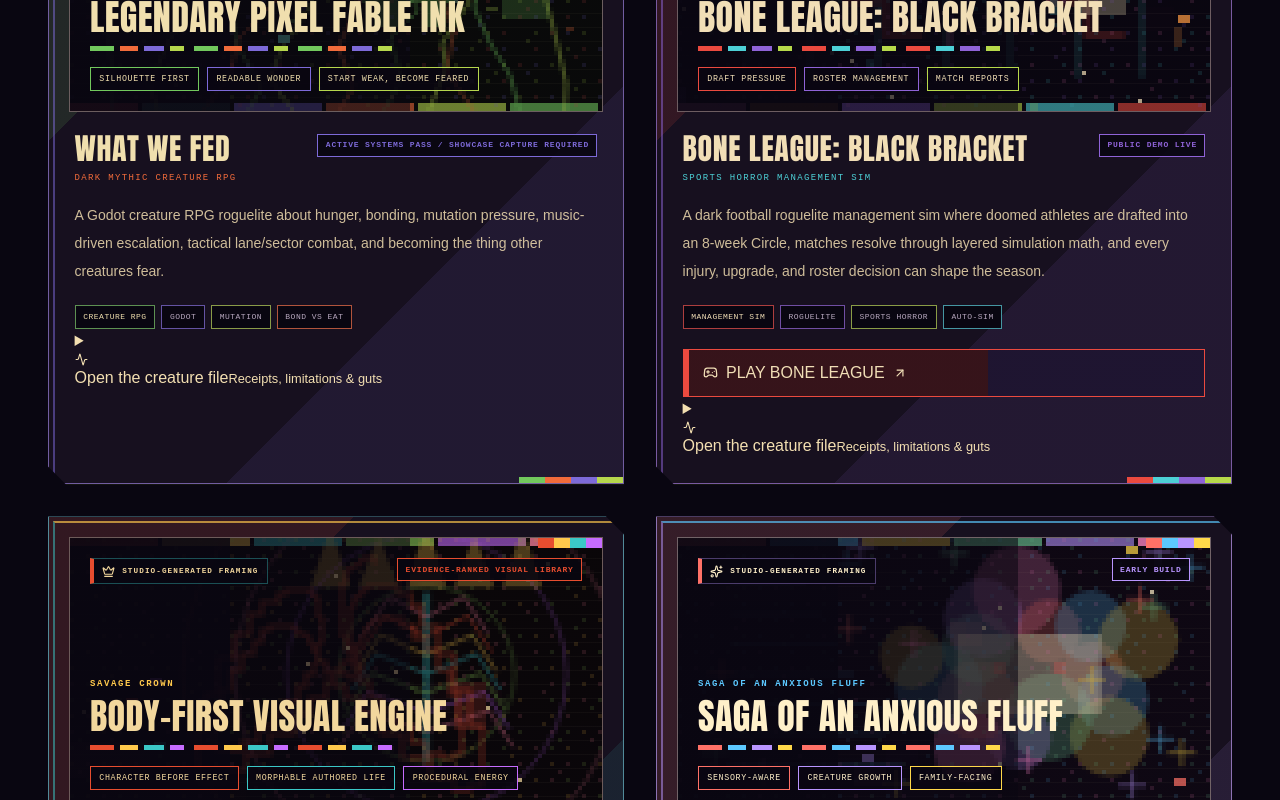
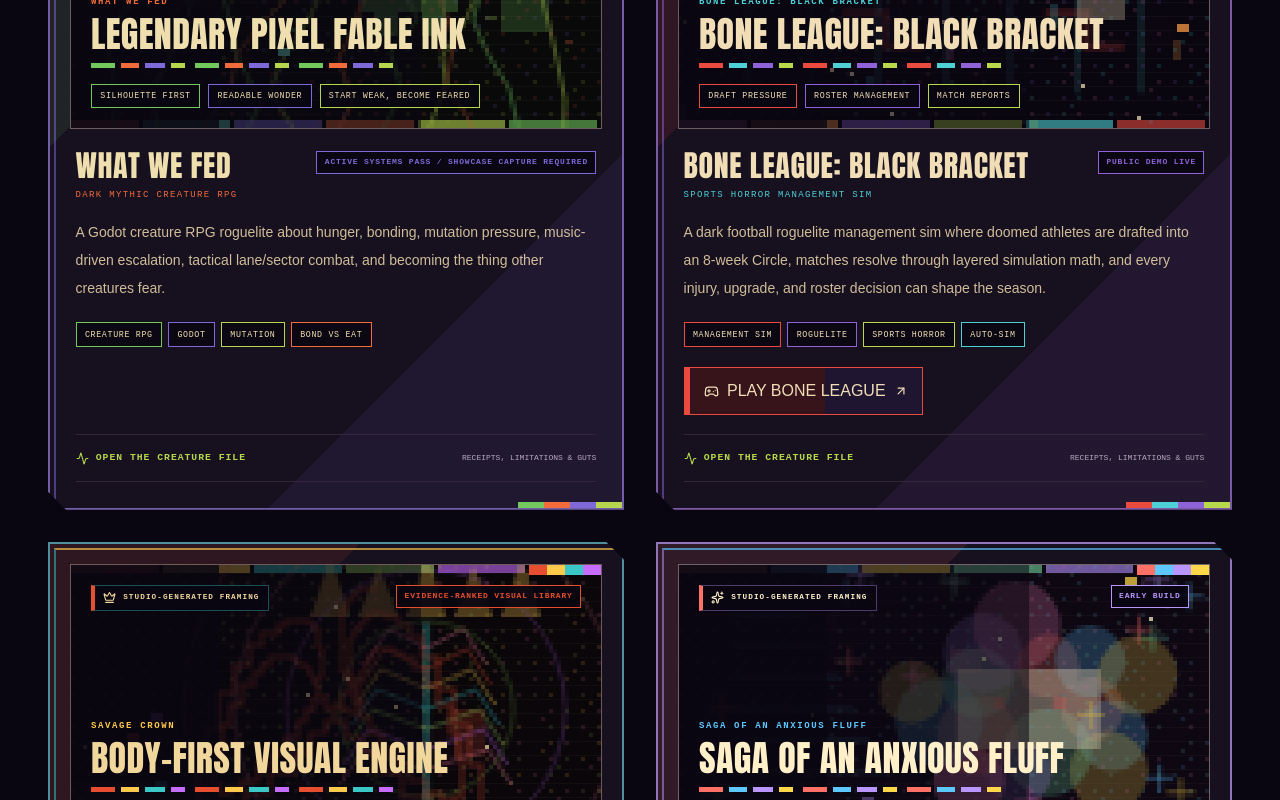
Before and after one commit to ultramonkey23/Ultramonkeydog-studios-, a React (Vite) app: page / in a window 1280 px wide. Shown: the part 3340-4140 px from the top of the page. Built offline with nearby package versions, Linux system fonts and the light colour scheme.

Commit message:
Replace dense project-card layout with drawer-based presentation

```diff
--- a/src/project-material.css
+++ b/src/project-material.css
@@ -8,23 +8,11 @@
   display: flex;
   height: 100%;
   flex-direction: column;
-  border: 1px solid color-mix(in srgb, var(--project-secondary) 48%, var(--umd-line));
+  border: 2px solid color-mix(in srgb, var(--project-secondary) 52%, var(--umd-line));
   background:
-    linear-gradient(
-      135deg,
-      color-mix(in srgb, var(--project-accent) 13%, var(--umd-panel)) 0 26%,
-      var(--umd-panel) 26% 68%,
-      color-mix(in srgb, var(--project-secondary) 10%, var(--umd-panel)) 68% 100%
-    );
-  box-shadow: 8px 8px 0 color-mix(in srgb, var(--project-pop) 16%, var(--umd-shadow));
-  clip-path: polygon(
-    0 0,
-    calc(100% - 18px) 0,
-    100% 18px,
-    100% 100%,
-    18px 100%,
-    0 calc(100% - 18px)
-  );
+    linear-gradient(135deg, color-mix(in srgb, var(--project-accent) 11%, var(--umd-panel)) 0 26%, var(--umd-panel) 26% 72%, color-mix(in srgb, var(--project-secondary) 9%, var(--umd-panel)) 72% 100%);
+  box-shadow: 9px 9px 0 color-mix(in srgb, var(--project-pop) 25%, var(--umd-shadow));
+  clip-path: polygon(0 0, calc(100% - 18px) 0, 100% 18px, 100% 100%, 18px 100%, 0 calc(100% - 18px));
 }
 
 .project-card::before {
@@ -42,38 +30,27 @@
   bottom: 0;
   width: 104px;
   height: 6px;
-  background: linear-gradient(
-    90deg,
-    var(--project-accent) 0 25%,
-    var(--project-signal) 25% 50%,
-    var(--project-secondary) 50% 75%,
-    var(--project-pop) 75% 100%
-  );
+  background: linear-gradient(90deg, var(--project-accent) 0 25%, var(--project-signal) 25% 50%, var(--project-secondary) 50% 75%, var(--project-pop) 75% 100%);
   content: "";
 }
 
 .project-card__visual {
   position: relative;
-  min-height: 17rem;
+  min-height: 18rem;
   overflow: hidden;
   border: 1px solid color-mix(in srgb, var(--project-structure) 30%, var(--umd-line-soft));
   background: var(--umd-ground);
 }
 
 .project-card__visual > .procedural-field {
-  opacity: 0.96;
+  opacity: 0.98;
 }
 
 .project-card__visual-shade {
   position: absolute;
   inset: 0;
   background:
-    linear-gradient(
-      90deg,
-      rgba(9, 6, 17, 0.94) 0 30%,
-      rgba(9, 6, 17, 0.66) 30% 64%,
-      rgba(9, 6, 17, 0.18) 64% 100%
-    ),
+    linear-gradient(90deg, rgba(9, 6, 17, 0.93) 0 28%, rgba(9, 6, 17, 0.62) 28% 66%, rgba(9, 6, 17, 0.18) 66% 100%),
     repeating-linear-gradient(0deg, transparent 0 13px, rgba(243, 223, 177, 0.045) 13px 14px);
 }
 
@@ -83,31 +60,20 @@
   right: 0;
   z-index: 2;
   display: grid;
-  grid-template-columns: repeat(4, 16px);
+  grid-template-columns: repeat(4, 18px);
   height: 10px;
 }
 
-.project-card__color-tabs span:nth-child(1) {
-  background: var(--project-accent);
-}
-
-.project-card__color-tabs span:nth-child(2) {
-  background: var(--project-signal);
-}
-
-.project-card__color-tabs span:nth-child(3) {
-  background: var(--project-secondary);
-}
-
-.project-card__color-tabs span:nth-child(4) {
-  background: var(--project-pop);
-}
+.project-card__color-tabs span:nth-child(1) { background: var(--project-accent); }
+.project-card__color-tabs span:nth-child(2) { background: var(--project-signal); }
+.project-card__color-tabs span:nth-child(3) { background: var(--project-secondary); }
+.project-card__color-tabs span:nth-child(4) { background: var(--project-pop); }
 
 .project-card__visual-content {
   position: relative;
   z-index: 1;
   display: flex;
-  min-height: 17rem;
+  min-height: 18rem;
   flex-direction: column;
   justify-content: space-between;
   padding: 1.25rem;
@@ -120,7 +86,7 @@
   gap: 0.45rem;
   border: 1px solid color-mix(in srgb, var(--project-secondary) 38%, transparent);
   border-left: 4px solid var(--project-accent);
-  background: rgba(9, 6, 17, 0.72);
+  background: rgba(9, 6, 17, 0.78);
   padding: 0.34rem 0.5rem;
   color: var(--project-structure);
   font-family: var(--font-mono);
@@ -134,22 +100,13 @@
   width: min(19rem, 84%);
   height: 5px;
   margin-top: 0.75rem;
-  background: repeating-linear-gradient(
-    90deg,
-    var(--project-accent) 0 24px,
-    transparent 24px 30px,
-    var(--project-signal) 30px 48px,
-    transparent 48px 54px,
-    var(--project-secondary) 54px 74px,
-    transparent 74px 80px,
-    var(--project-pop) 80px 94px,
-    transparent 94px 104px
-  );
+  background: repeating-linear-gradient(90deg, var(--project-accent) 0 24px, transparent 24px 30px, var(--project-signal) 30px 48px, transparent 48px 54px, var(--project-secondary) 54px 74px, transparent 74px 80px, var(--project-pop) 80px 94px, transparent 94px 104px);
 }
 
-.project-card__facet {
+.project-card__facet,
+.project-card__tag {
   border: 1px solid color-mix(in srgb, var(--project-structure) 34%, transparent);
-  background: rgba(9, 6, 17, 0.78);
+  background: rgba(9, 6, 17, 0.84);
   padding: 0.32rem 0.52rem;
   color: var(--project-structure);
   font-family: var(--font-mono);
@@ -158,23 +115,112 @@
   text-transform: uppercase;
 }
 
-.project-card__facet[data-facet-index="0"] {
-  border-color: var(--project-accent);
-}
-
-.project-card__facet[data-facet-index="1"] {
-  border-color: var(--project-secondary);
-}
-
-.project-card__facet[data-facet-index="2"] {
-  border-color: var(--project-pop);
-}
+.project-card__facet[data-facet-index="0"],
+.project-card__tag[data-tag-index="0"] { border-color: var(--project-accent); }
+.project-card__facet[data-facet-index="1"],
+.project-card__tag[data-tag-index="1"] { border-color: var(--project-secondary); }
+.project-card__facet[data-facet-index="2"],
+.project-card__tag[data-tag-index="2"] { border-color: var(--project-pop); }
+.project-card__tag[data-tag-index="3"] { border-color: var(--project-signal); }
 
 .project-card__body {
   display: flex;
   flex: 1;
   flex-direction: column;
   padding: 1.35rem 0.35rem 0.35rem;
+}
+
+.project-card__status,
+.project-card__evidence-state {
+  display: inline-flex;
+  border: 1px solid currentColor;
+  padding: 0.28rem 0.46rem;
+  background: rgba(9, 6, 17, 0.9);
+  font-family: var(--font-mono);
+  font-size: 0.5rem;
+  font-weight: 700;
+  letter-spacing: 0.1em;
+  text-transform: uppercase;
+}
+
+.project-card__status--playable,
+.project-card__evidence-state--promoted { color: var(--project-pop); }
+.project-card__status--native,
+.project-card__evidence-state--partial { color: var(--project-accent); }
+.project-card__status--packet,
+.project-card__evidence-state--reference { color: var(--project-signal); }
+.project-card__status--early,
+.project-card__status--capture,
+.project-card__evidence-state--capture { color: var(--project-secondary); }
+
+.project-card__action {
+  display: inline-flex;
+  width: fit-content;
+  min-height: 42px;
+  align-items: center;
+  gap: 0.5rem;
+  border: 1px solid var(--project-accent);
+  border-left-width: 6px;
+  background: linear-gradient(90deg, color-mix(in srgb, var(--project-accent) 20%, var(--umd-ground)) 0 58%, color-mix(in srgb, var(--project-secondary) 16%, var(--umd-ground)) 58% 100%);
+  padding: 0.68rem 0.9rem;
+  color: var(--project-structure);
+  font-size: 0.72rem;
+  font-weight: 800;
+  text-decoration: none;
+  text-transform: uppercase;
+}
+
+.project-card__action:hover {
+  transform: translate(2px, -2px);
+  background: linear-gradient(90deg, var(--project-accent) 0 66%, var(--project-secondary) 66% 100%);
+  color: var(--umd-ground);
+}
+
+.project-card__drawer {
+  margin-top: auto;
+  padding-top: 1.2rem;
+}
+
+.project-card__drawer summary {
+  display: flex;
+  min-height: 48px;
+  align-items: center;
+  justify-content: space-between;
+  gap: 0.8rem;
+  border-top: 1px solid var(--umd-line-soft);
+  border-bottom: 1px solid var(--umd-line-soft);
+  padding: 0.75rem 0;
+  cursor: pointer;
+  list-style: none;
+}
+
+.project-card__drawer summary::-webkit-details-marker { display: none; }
+
+.project-card__drawer summary > span {
+  display: inline-flex;
+  align-items: center;
+  gap: 0.45rem;
+  color: var(--project-pop);
+  font-family: var(--font-mono);
+  font-size: 0.61rem;
+  font-weight: 900;
+  letter-spacing: 0.1em;
+  text-transform: uppercase;
+}
+
+.project-card__drawer summary small {
+  color: var(--umd-ash);
+  font-family: var(--font-mono);
+  font-size: 0.5rem;
+  text-transform: uppercase;
+}
+
+.project-card__drawer[open] summary {
+  border-bottom: 4px solid var(--project-accent);
+}
+
+.project-card__drawer-body {
+  padding: 1rem 0 0.4rem;
 }
 
 .project-card__truth,
@@ -194,8 +240,7 @@
   right: 0.5rem;
   width: 20px;
   height: 20px;
-  background:
-    linear-gradient(90deg, var(--project-signal) 0 50%, var(--project-pop) 50% 100%);
+  background: linear-gradient(90deg, var(--project-signal) 0 50%, var(--project-pop) 50% 100%);
   clip-path: polygon(0 0, 100% 0, 100% 45%, 45% 45%, 45% 100%, 0 100%);
   content: "";
   opacity: 0.72;
@@ -213,140 +258,20 @@
   background: var(--umd-ground);
 }
 
-.project-card__evidence-media img {
-  image-rendering: auto;
-}
+.project-card__evidence-media img { image-rendering: auto; }
 
 .project-card__evidence-empty {
   display: grid;
   min-height: 7rem;
   place-items: center;
   border-bottom: 1px solid var(--umd-line-soft);
-  background:
-    repeating-conic-gradient(
-      from 45deg,
-      color-mix(in srgb, var(--project-secondary) 16%, transparent) 0 25%,
-      transparent 0 50%
-    ) 0 0 / 8px 8px,
-    var(--umd-ground);
+  background: repeating-conic-gradient(from 45deg, color-mix(in srgb, var(--project-secondary) 16%, transparent) 0 25%, transparent 0 50%) 0 0 / 8px 8px, var(--umd-ground);
   color: var(--project-pop);
-}
-
-.project-card__status,
-.project-card__evidence-state {
-  display: inline-flex;
-  border: 1px solid currentColor;
-  padding: 0.28rem 0.46rem;
-  background: rgba(9, 6, 17, 0.88);
-  font-family: var(--font-mono);
-  font-size: 0.5rem;
-  font-weight: 700;
-  letter-spacing: 0.1em;
-  text-transform: uppercase;
-}
-
-.project-card__status--playable,
-.project-card__evidence-state--promoted {
-  color: var(--project-pop);
-}
-
-.project-card__status--native,
-.project-card__evidence-state--partial {
-  color: var(--project-accent);
-}
-
-.project-card__status--packet,
-.project-card__evidence-state--reference {
-  color: var(--project-signal);
-}
-
-.project-card__status--early,
-.project-card__status--capture,
-.project-card__evidence-state--capture {
-  color: var(--project-secondary);
-}
-
-.project-card__tag {
-  border: 1px solid var(--umd-line-soft);
-  background: var(--umd-ground);
-  padding: 0.3rem 0.48rem;
-  color: var(--umd-ash);
-  font-family: var(--font-mono);
-  font-size: 0.5rem;
-  letter-spacing: 0.06em;
-  text-transform: uppercase;
-}
-
-.project-card__tag[data-tag-index="0"],
-.project-card__tag[data-tag-index="4"] {
-  border-color: color-mix(in srgb, var(--project-accent) 66%, var(--umd-line-soft));
-  color: var(--project-structure);
-}
-
-.project-card__tag[data-tag-index="1"],
-.project-card__tag[data-tag-index="5"] {
-  border-color: color-mix(in srgb, var(--project-secondary) 66%, var(--umd-line-soft));
-}
-
-.project-card__tag[data-tag-index="2"] {
-  border-color: color-mix(in srgb, var(--project-pop) 66%, var(--umd-line-soft));
-}
-
-.project-card__tag[data-tag-index="3"] {
-  border-color: color-mix(in srgb, var(--project-signal) 66%, var(--umd-line-soft));
-}
-
-.project-card__action {
-  display: inline-flex;
-  min-height: 40px;
-  align-items: center;
-  gap: 0.5rem;
-  border: 1px solid var(--project-accent);
-  border-left-width: 6px;
-  background:
-    linear-gradient(
-      90deg,
-      color-mix(in srgb, var(--project-accent) 20%, var(--umd-ground)) 0 58%,
-      color-mix(in srgb, var(--project-secondary) 16%, var(--umd-ground)) 58% 100%
-    );
-  padding: 0.68rem 0.9rem;
-  color: var(--project-structure);
-  font-size: 0.72rem;
-  font-weight: 800;
-  text-transform: uppercase;
-  transition: transform 120ms steps(1, end), background 120ms steps(1, end), color 120ms steps(1, end);
-}
-
-.project-card__action:hover {
-  transform: translate(2px, -2px);
-  background:
-    linear-gradient(90deg, var(--project-accent) 0 66%, var(--project-secondary) 66% 100%);
-  color: var(--umd-ground);
-}
-
-/* Variable-length evidence cards flow independently instead of stretching into paired rows. */
-#slate .grid.grid-cols-1.gap-8 {
-  display: block;
-  columns: 1;
-  column-gap: 2.5rem;
-}
-
-#slate .grid.grid-cols-1.gap-8 > .project-card {
-  width: 100%;
-  height: auto;
-  margin: 0 0 2.5rem;
-  break-inside: avoid;
-}
-
-@media (min-width: 1024px) {
-  #slate .grid.grid-cols-1.gap-8 {
-    columns: 2;
-  }
 }
 
 @media (max-width: 640px) {
   .project-card {
-    box-shadow: 5px 5px 0 color-mix(in srgb, var(--project-pop) 18%, var(--umd-shadow));
+    box-shadow: 5px 5px 0 color-mix(in srgb, var(--project-pop) 20%, var(--umd-shadow));
   }
 
   .project-card__visual,
@@ -355,6 +280,11 @@
   }
 
   .project-card__visual-shade {
-    background: rgba(9, 6, 17, 0.52);
+    background: rgba(9, 6, 17, 0.58);
+  }
+
+  .project-card__drawer summary {
+    align-items: flex-start;
+    flex-direction: column;
   }
 }
```
